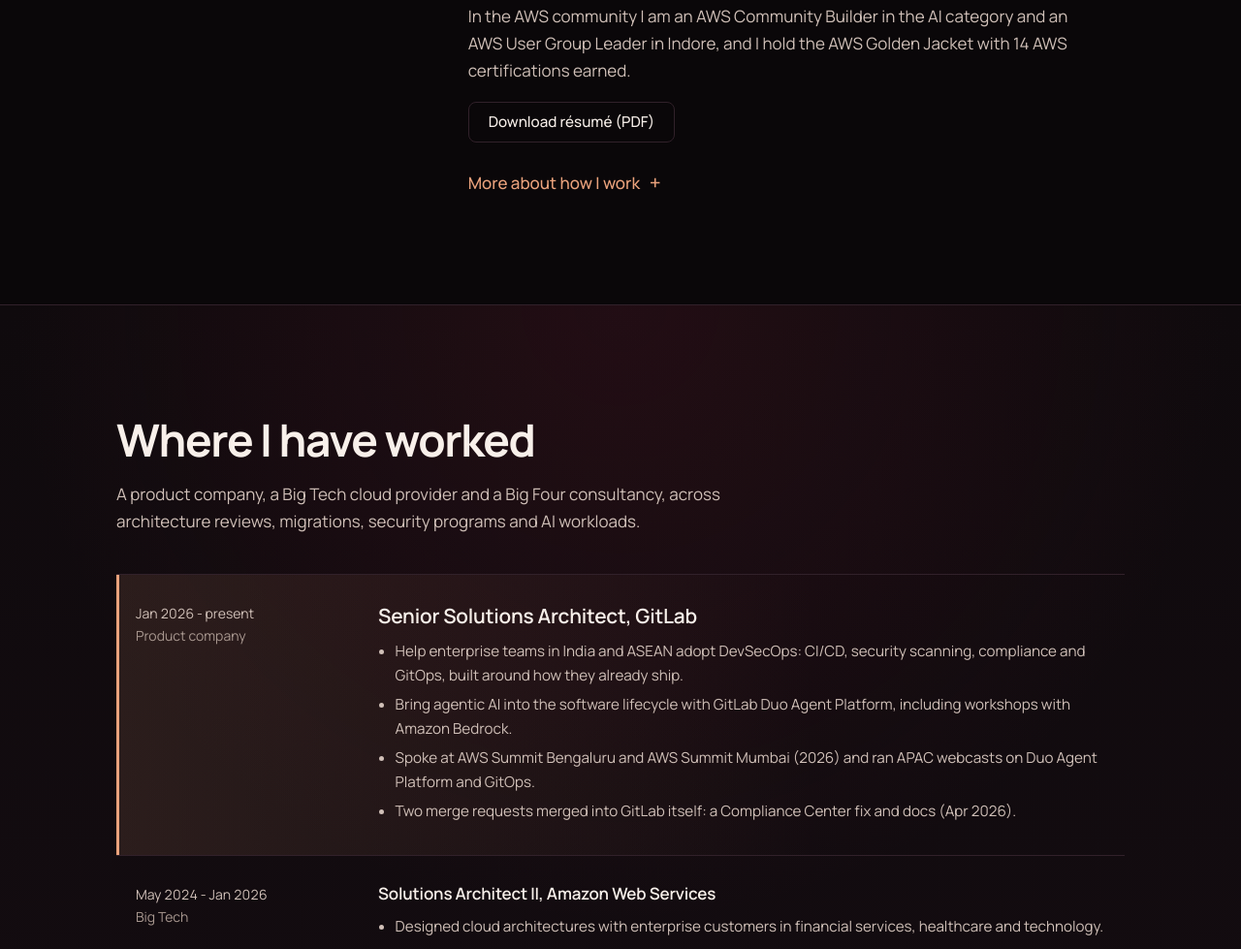
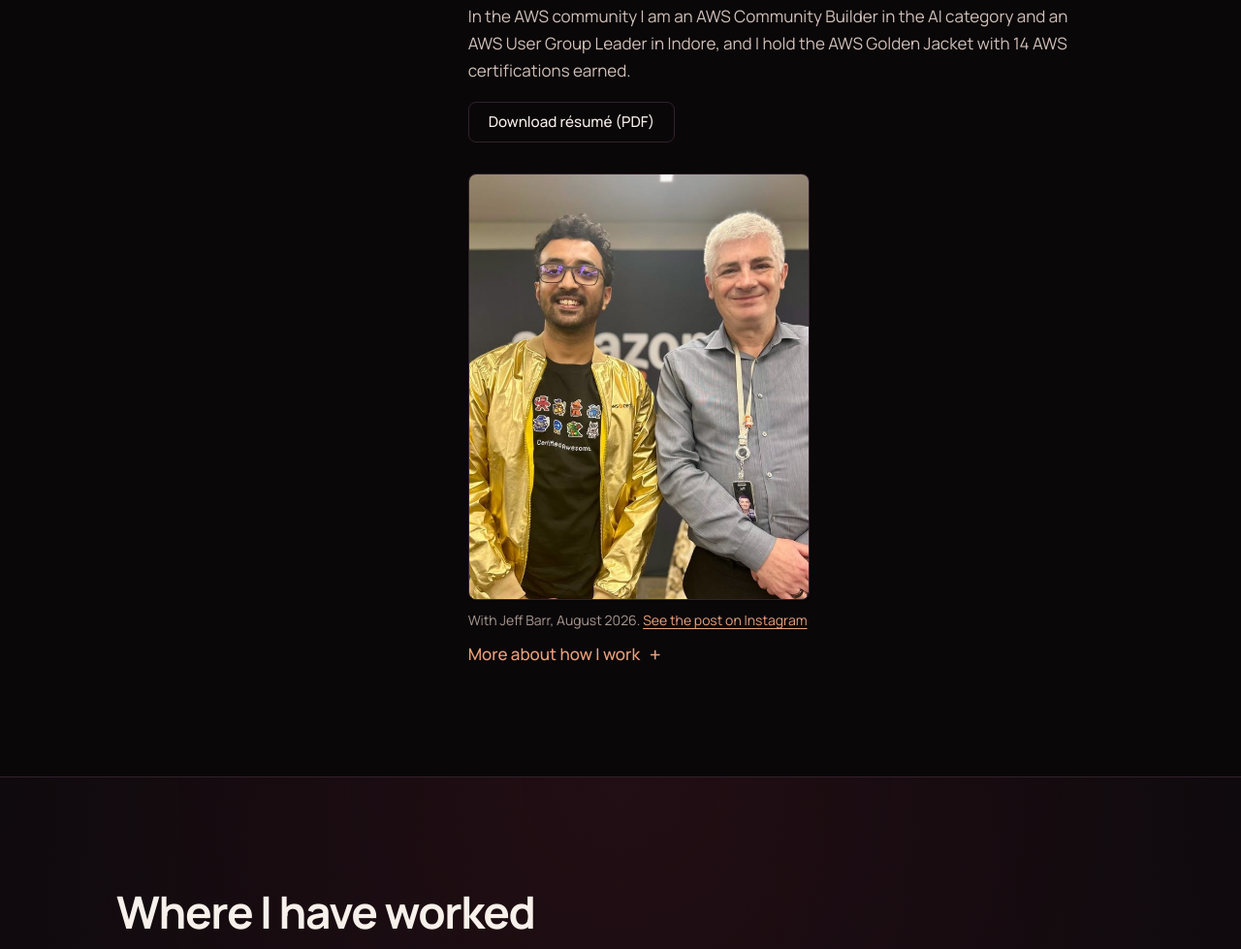
Before and after one commit to schinchli/schinchli.github.io, a plain HTML site: page index.html in a window 1280 px wide. Shown: the part 1555-2534 px from the top of the page at 97% size. Drawn offline with Linux system fonts and the light colour scheme.

Commit message:
about: photo with Jeff Barr linked to the Instagram post (@mrcloudar, 16 Aug 2026)

```diff
--- a/css/site.css
+++ b/css/site.css
@@ -267,8 +267,8 @@ footer.site{border-top:1px solid var(--line);color:var(--muted);font-size:var(--
 .creds-row{list-style:none;margin:1.5rem 0 0;padding:0;display:flex;flex-wrap:wrap;gap:.6rem}
 .creds-row li{padding:.55rem .9rem;border-radius:var(--r);border:1px solid rgba(224,184,115,.35);background:rgba(255,255,255,.06);font-size:var(--fs-xs);color:#e8dcf0;line-height:1.35}
 .creds-row strong{display:block;color:var(--gold-h);font-size:var(--fs-sm);font-weight:700}
-.moment{margin:2rem 0 0;max-width:30rem}
-.moment img{width:100%;height:auto;border-radius:var(--r);border:1px solid var(--line);box-shadow:var(--shadow-sm)}
+.moment{margin:2rem 0 0;max-width:22rem}
+.moment img{display:block;width:100%;height:auto;border-radius:var(--r);border:1px solid var(--line);box-shadow:var(--shadow-sm)}
 .moment figcaption{margin-top:.6rem;color:var(--soft);font-size:var(--fs-xs)}
 
 footer.site a{color:var(--accent)}
--- a/index.html
+++ b/index.html
@@ -250,7 +250,7 @@
 </script>
 
 <link rel="stylesheet" href="vendor/bootstrap.min.css">
-<link rel="stylesheet" href="css/site.css?v=2b21b4ae">
+<link rel="stylesheet" href="css/site.css?v=dbbeeae1">
 <link rel="stylesheet" href="css/theme-c.css?v=13dfa734">
 <script>document.documentElement.classList.add('js')</script>
 <noscript><style>.tab-content>.tab-pane{display:block!important;opacity:1!important}.rv{opacity:1!important;transform:none!important}</style></noscript>
@@ -333,7 +333,7 @@
         <p>That has meant architecture reviews and migrations, security programs, classroom teaching and, more recently, helping teams adopt AI safely.</p>
         <p>In the AWS community I am an AWS Community Builder in the AI category and an AWS User Group Leader in Indore, and I hold the AWS Golden Jacket with 14 AWS certifications earned.</p>
         <p><a class="btn btn-outline-secondary" href="resume.pdf">Download résumé (PDF)</a></p>
-
+        <figure class="moment"><a href="https://www.instagram.com/p/DcFel3WNhsY/"><img src="img/with-jeff-barr.jpg" loading="lazy" width="640" height="800" alt="Shashank Chinchli in a gold jacket with Jeff Barr, in front of an Amazon backdrop"></a><figcaption>With Jeff Barr, August 2026. <a href="https://www.instagram.com/p/DcFel3WNhsY/">See the post on Instagram</a></figcaption></figure>
         <button class="more-toggle" type="button" data-bs-toggle="collapse" data-bs-target="#story" aria-expanded="false" aria-controls="story">More about how I work</button>
         <div class="collapse" id="story">
           <div class="more-body">
```
Also changed, not shown: img/with-jeff-barr.jpg (added).
